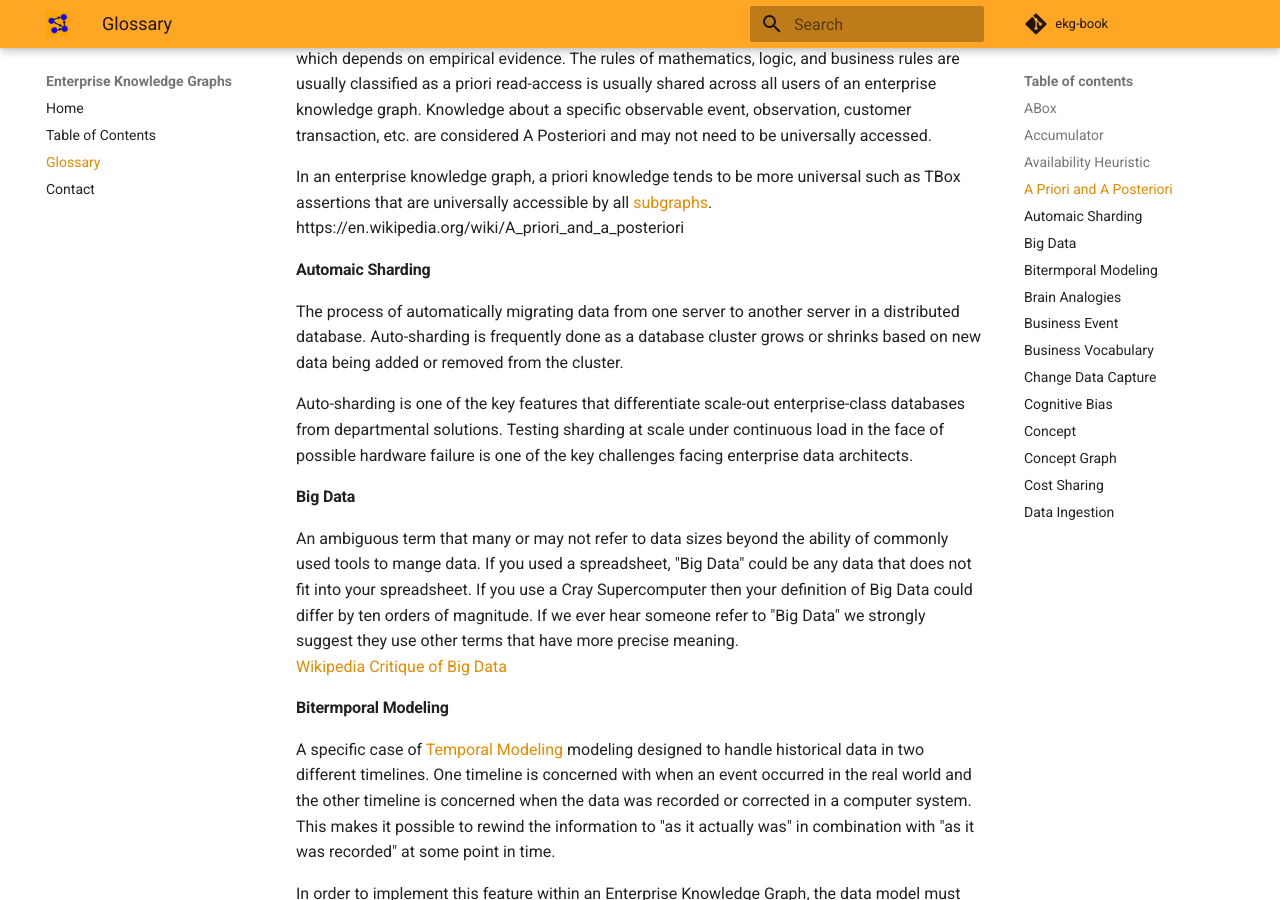
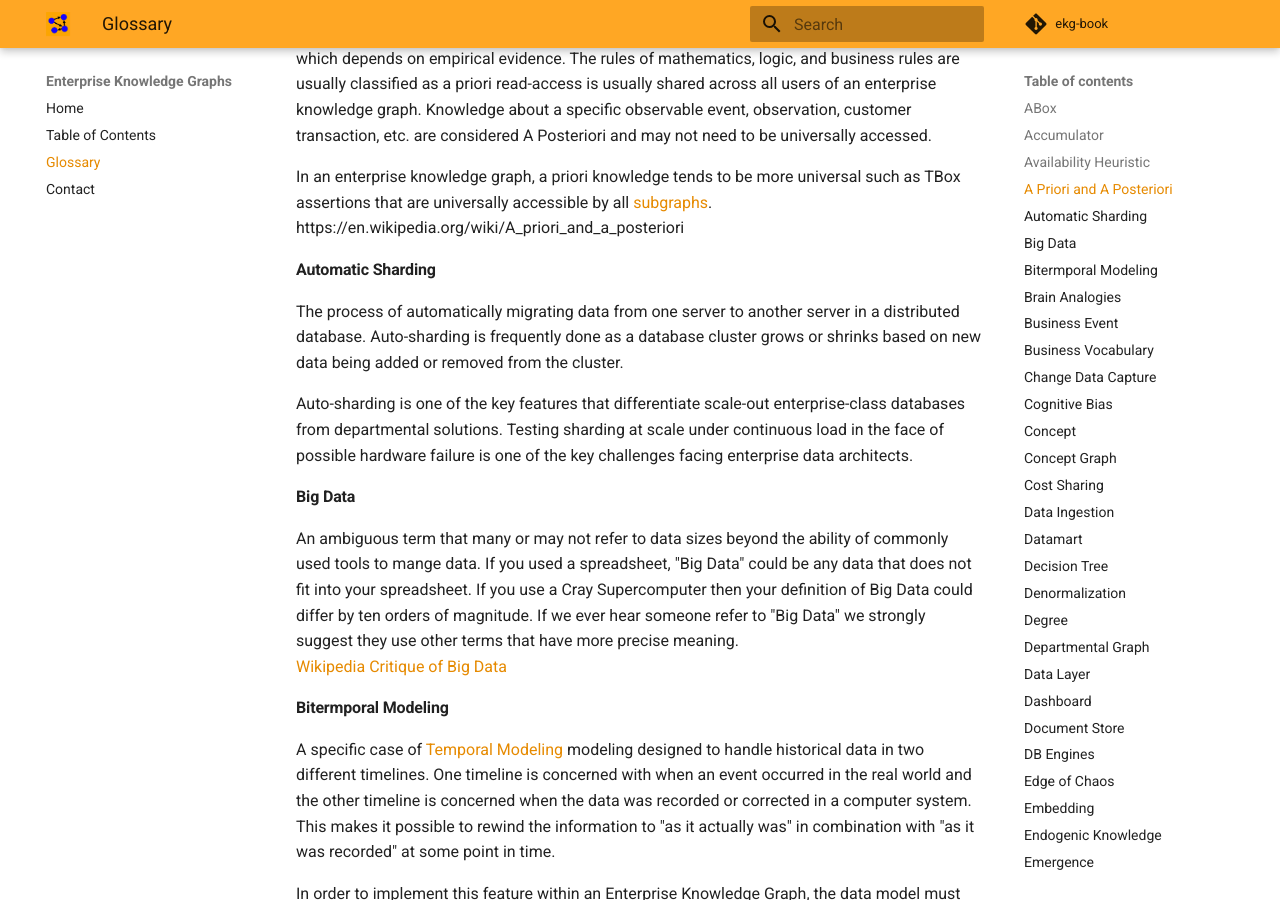
Before and after one commit to dmccreary/ekg-book, an MkDocs documentation site: the page built from docs/glossary.md, in a window 1280 px wide and 900 px high, scrolled down 1036 px. Built offline with MkDocs 1.6.1 and Material for MkDocs 9.7.7, drawn with Linux system fonts in a browser that asks for light colours; comment, search, counter and statistics services are not loaded.

Commit message:
updated content

```diff
--- a/docs/glossary.md
+++ b/docs/glossary.md
@@ -25,7 +25,7 @@
 In an enterprise knowledge graph, a priori knowledge tends to be more universal such as TBox assertions that are universally accessible by all [subgraphs](#subgraph).
 https://en.wikipedia.org/wiki/A_priori_and_a_posteriori
 
-#### Automaic Sharding
+#### Automatic Sharding
 The process of automatically migrating data from one server to another server in a distributed database.  Auto-sharding is frequently done as a database cluster grows or shrinks based on new data being added or removed from the cluster.
 
 Auto-sharding is one of the key features that differentiate scale-out enterprise-class databases from departmental solutions.  Testing sharding at scale under continuous load in the face of possible hardware failure is one of the key challenges facing enterprise data architects.
@@ -100,7 +100,7 @@
 #### Data Ingestion
 A process by which data is moved from one or more sources to a destination where it can be stored and further analyzed. The data might be in different formats and come from various sources, including RDBMS, other types of databases, S3 buckets, CSVs, or from streams.
 
-# Datamart
+#### Datamart
 A data warehouse used by a project or a department.  Decomissioning datamarts is a key cost-driver to the adoption of enterprise knowledge graphs.
 
 #### Decision Tree
```
